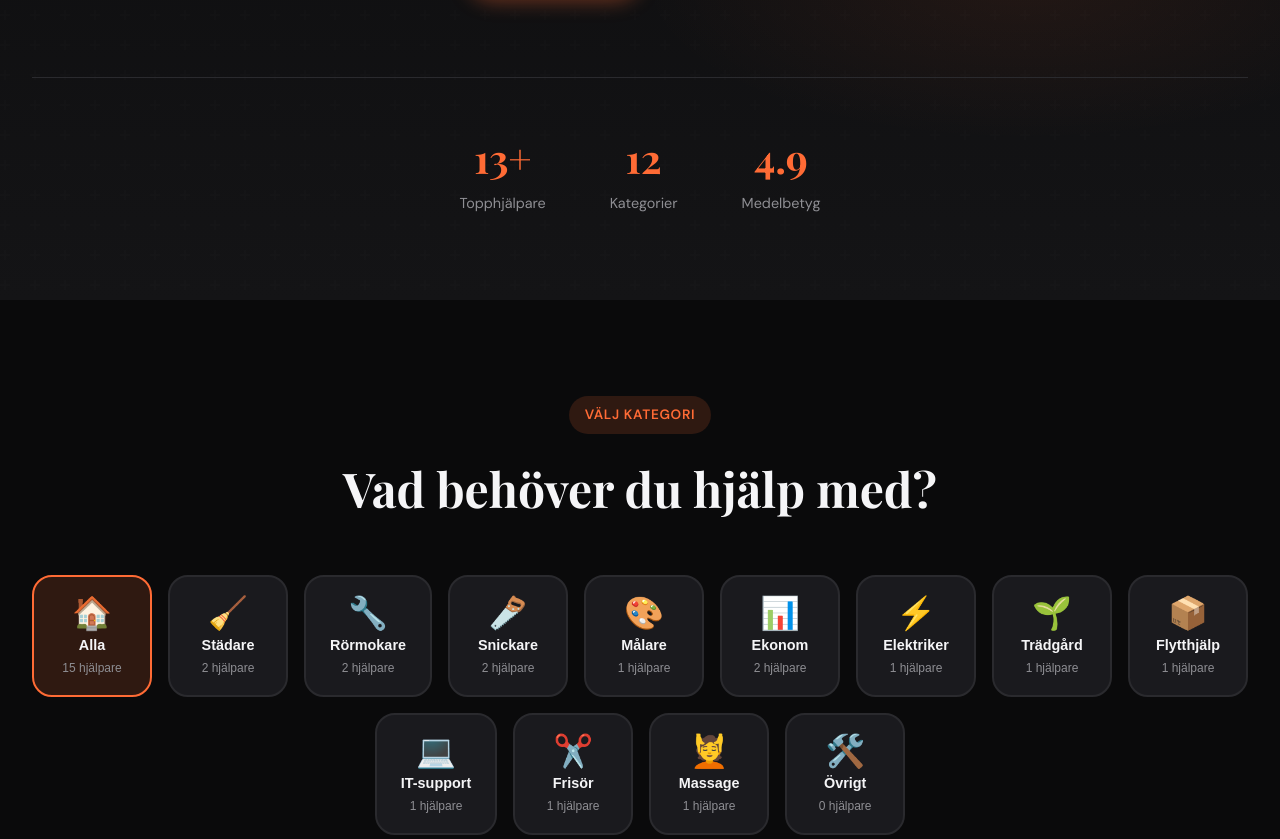
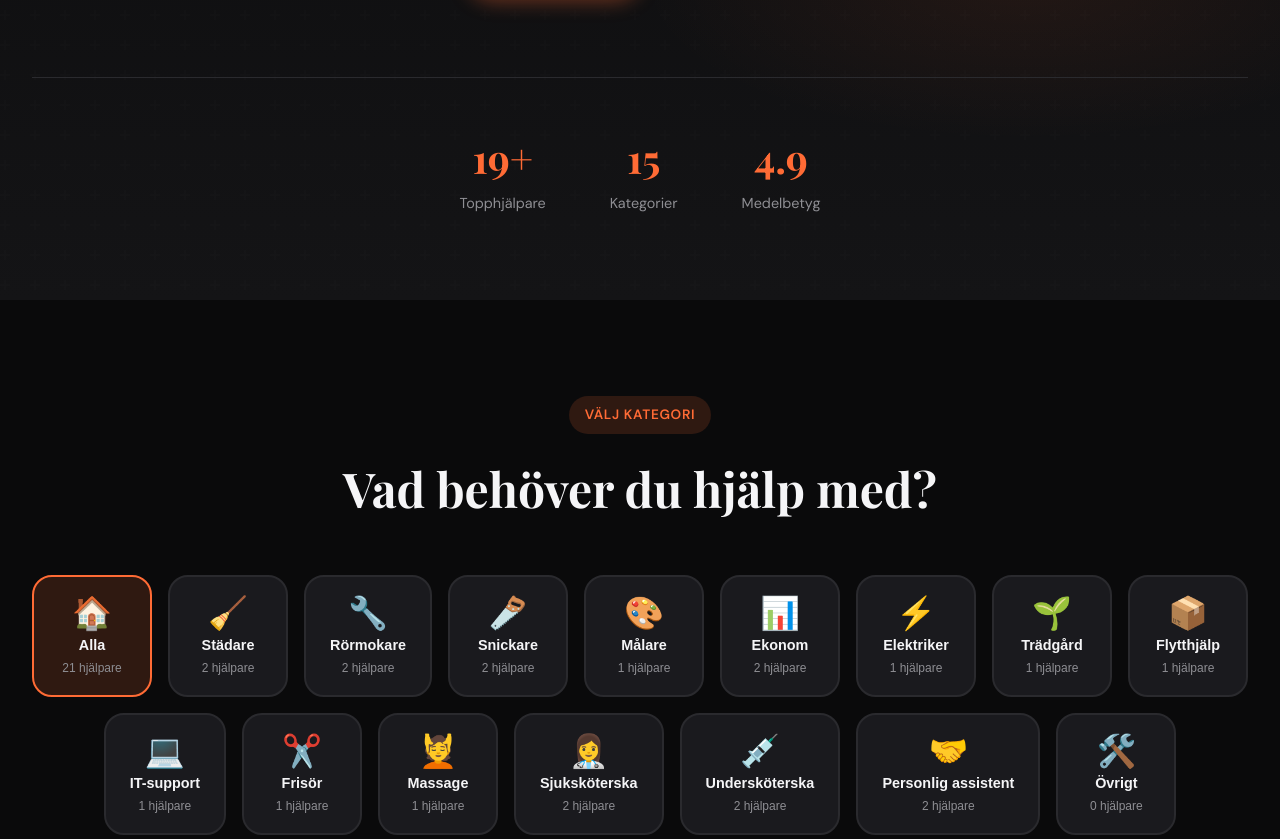
Before and after one commit to yurransmejl-ops/Samarbete, a website: page index.html in a window 1280 px wide. Shown: the part 500-1339 px from the top of the page. Drawn offline with nearby package versions, Linux system fonts and the light colour scheme.

Commit message:
Lägg till kategorier: Sjuksköterska, Undersköterska och Personlig assistent

```diff
--- a/app.js
+++ b/app.js
@@ -12,6 +12,9 @@ const kategorier = [
     { id: 'it', namn: 'IT-support', icon: '💻' },
     { id: 'frisor', namn: 'Frisör', icon: '✂️' },
     { id: 'massage', namn: 'Massage', icon: '💆' },
+    { id: 'sjukvardskonsult', namn: 'Sjuksköterska', icon: '👩‍⚕️' },
+    { id: 'underskoterska', namn: 'Undersköterska', icon: '💉' },
+    { id: 'personligassistent', namn: 'Personlig assistent', icon: '🤝' },
     { id: 'ovrig', namn: 'Övrigt', icon: '🛠️' }
 ];
 
@@ -52,7 +55,19 @@ const defaultArbetare = [
     { id: 20, namn: "Sofia Bergström", yrke: "Frisör", kategori: "frisor", bild: "https://images.unsplash.com/photo-1580489944761-15a19d654956?w=200&h=200&fit=crop&crop=face", betyg: 4.9, antalRecensioner: 234, pris: 450, prisEnhet: "kr/klippning", beskrivning: "Erfaren frisör som kommer hem till dig. Specialiserad på moderna klippningar och färgningar.", skills: ["Herrklippning", "Damklippning", "Färgning", "Slingor"], erfarenhet: "11 år", telefon: "070-445 56 67", email: "sofia@mail.se" },
 
     // Massage - bästa betyg
-    { id: 21, namn: "Klara Nyberg", yrke: "Massör", kategori: "massage", bild: "https://images.unsplash.com/photo-1594824476967-48c8b964273f?w=200&h=200&fit=crop&crop=face", betyg: 4.9, antalRecensioner: 189, pris: 600, prisEnhet: "kr/behandling", beskrivning: "Legitimerad massör med egen utrustning. Kommer hem till dig för avslappnande behandlingar.", skills: ["Klassisk massage", "Sportmassage", "Hot stone", "Aromaterapi"], erfarenhet: "9 år", telefon: "070-556 67 78", email: "klara@mail.se" }
+    { id: 21, namn: "Klara Nyberg", yrke: "Massör", kategori: "massage", bild: "https://images.unsplash.com/photo-1594824476967-48c8b964273f?w=200&h=200&fit=crop&crop=face", betyg: 4.9, antalRecensioner: 189, pris: 600, prisEnhet: "kr/behandling", beskrivning: "Legitimerad massör med egen utrustning. Kommer hem till dig för avslappnande behandlingar.", skills: ["Klassisk massage", "Sportmassage", "Hot stone", "Aromaterapi"], erfarenhet: "9 år", telefon: "070-556 67 78", email: "klara@mail.se" },
+
+    // Sjuksköterska - bästa betyg
+    { id: 22, namn: "Lisa Andersson", yrke: "Sjuksköterska", kategori: "sjukvardskonsult", bild: "https://images.unsplash.com/photo-1559839734-2b71ea197ec2?w=200&h=200&fit=crop&crop=face", betyg: 5.0, antalRecensioner: 234, pris: 550, prisEnhet: "kr/timme", beskrivning: "Legitimerad sjuksköterska med specialisering inom hemsjukvård. Erbjuder medicinering, sårvård och medicinsk rådgivning.", skills: ["Hemsjukvård", "Medicinering", "Sårvård", "Diabetesvård"], erfarenhet: "12 år", telefon: "070-667 78 89", email: "lisa@mail.se" },
+    { id: 23, namn: "Emma Johansson", yrke: "Sjuksköterska", kategori: "sjukvardskonsult", bild: "https://images.unsplash.com/photo-1612349317150-e413f6a5b16d?w=200&h=200&fit=crop&crop=face", betyg: 4.9, antalRecensioner: 178, pris: 520, prisEnhet: "kr/timme", beskrivning: "Erfaren sjuksköterska med expertis inom äldreomsorg och demensvård. Kommer hem till dig för personlig vård.", skills: ["Äldreomsorg", "Demensvård", "Blodtrycksmätning", "Injektioner"], erfarenhet: "10 år", telefon: "070-778 89 90", email: "emma@mail.se" },
+
+    // Undersköterska - bästa betyg
+    { id: 24, namn: "Maria Larsson", yrke: "Undersköterska", kategori: "underskoterska", bild: "https://images.unsplash.com/photo-1582750433449-648ed127bb54?w=200&h=200&fit=crop&crop=face", betyg: 4.9, antalRecensioner: 156, pris: 380, prisEnhet: "kr/timme", beskrivning: "Utbildad undersköterska med passion för att hjälpa människor. Erbjuder personlig vård och stöd i hemmet.", skills: ["Personlig vård", "Hygien", "Måltidsstöd", "Rörelse"], erfarenhet: "8 år", telefon: "070-889 90 01", email: "maria@mail.se" },
+    { id: 25, namn: "Anna Nilsson", yrke: "Undersköterska", kategori: "underskoterska", bild: "https://images.unsplash.com/photo-1551601651-2a8555f1a136?w=200&h=200&fit=crop&crop=face", betyg: 4.8, antalRecensioner: 134, pris: 360, prisEnhet: "kr/timme", beskrivning: "Gedigen erfarenhet av hemsjukvård och äldreomsorg. Hjälper med dagliga aktiviteter och medicinsk stöd.", skills: ["Hemsjukvård", "Äldreomsorg", "Dagliga aktiviteter", "Medicinstöd"], erfarenhet: "11 år", telefon: "070-990 01 12", email: "anna@mail.se" },
+
+    // Personlig assistent - bästa betyg
+    { id: 26, namn: "Sofia Berg", yrke: "Personlig assistent", kategori: "personligassistent", bild: "https://images.unsplash.com/photo-1573496359142-b8d87734a5a2?w=200&h=200&fit=crop&crop=face", betyg: 5.0, antalRecensioner: 198, pris: 320, prisEnhet: "kr/timme", beskrivning: "Erfaren personlig assistent med fokus på självständighet och respekt. Hjälper med dagliga aktiviteter och stöd i vardagen.", skills: ["Personligt stöd", "Dagliga aktiviteter", "Transport", "Socialt stöd"], erfarenhet: "9 år", telefon: "070-001 12 23", email: "sofia@mail.se" },
+    { id: 27, namn: "Karin Lind", yrke: "Personlig assistent", kategori: "personligassistent", bild: "https://images.unsplash.com/photo-1494790108377-be9c29b29330?w=200&h=200&fit=crop&crop=face", betyg: 4.9, antalRecensioner: 167, pris: 310, prisEnhet: "kr/timme", beskrivning: "Dedikerad personlig assistent som arbetar för att ge dig bästa möjliga livskvalitet. Flexibel och pålitlig.", skills: ["Personlig assistans", "Hushållsstöd", "Fritidsaktiviteter", "Kommunikation"], erfarenhet: "7 år", telefon: "070-112 23 34", email: "karin@mail.se" }
 ];
 
 // ===== State =====
--- a/index.html
+++ b/index.html
@@ -67,11 +67,11 @@
                 </div>
                 <div class="hero-stats">
                     <div class="stat">
-                        <span class="stat-number">13+</span>
+                        <span class="stat-number">19+</span>
                         <span class="stat-label">Topphjälpare</span>
                     </div>
                     <div class="stat">
-                        <span class="stat-number">12</span>
+                        <span class="stat-number">15</span>
                         <span class="stat-label">Kategorier</span>
                     </div>
                     <div class="stat">
```
